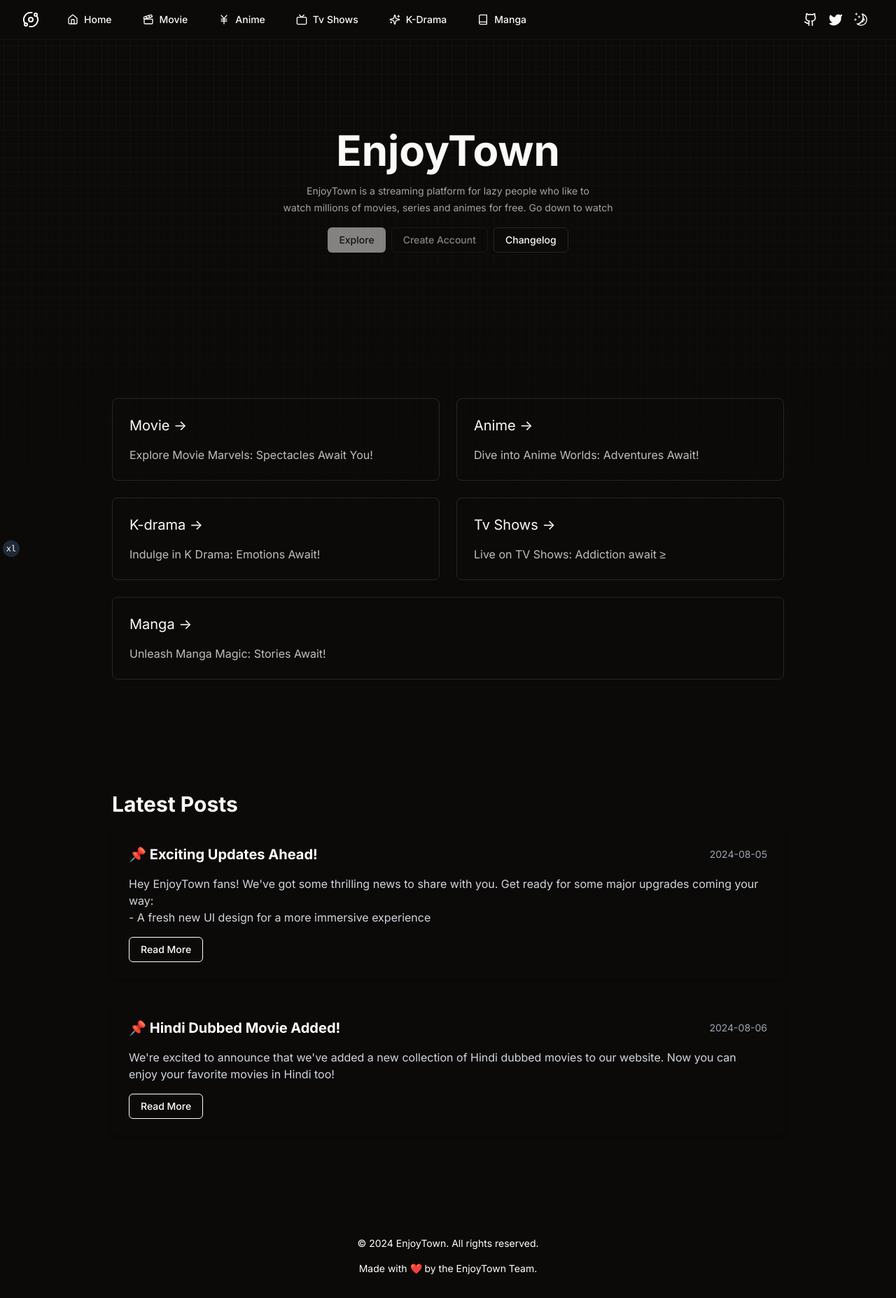
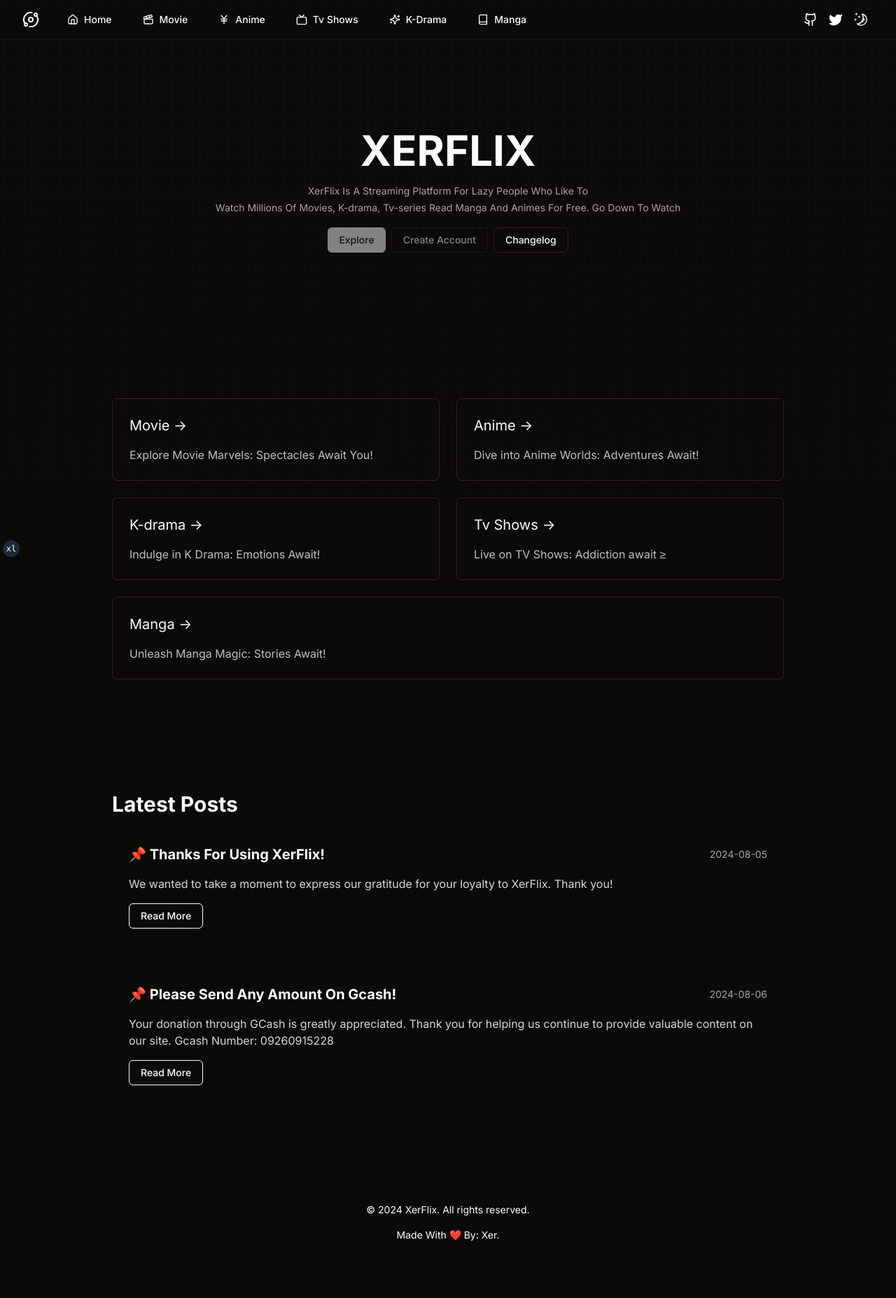
Before and after one commit to anixer0/xerflix10, a Next.js app: page / in a window 1280 px wide. Shown: the whole page at 70% size. After the commit the page ends 1807 px from the top, so only its background shows below. Built offline with nearby package versions, Linux system fonts and the light colour scheme.

Commit message:
Update page.tsx

```diff
--- a/app/page.tsx
+++ b/app/page.tsx
@@ -57,13 +57,13 @@ type Post = {
 
 const posts: Post[] = [
   {
-    title: "📌 Exciting Updates Ahead!",
+    title: "📌 Thanks For Using XerFlix!",
     content: (
       <>
         <div>
-          Hey EnjoyTown fans! We&apos;ve got some thrilling news to share with you. Get ready for some major upgrades coming your way:
+          We wanted to take a moment to express our gratitude for your loyalty to XerFlix. Thank you!
           <br />
-          - A fresh new UI design for a more immersive experience
+
         </div>
       </>
     ),
@@ -71,11 +71,12 @@ const posts: Post[] = [
     link: "/blog/"
   },
   {
-    title: "📌 Hindi Dubbed Movie Added!",
+    title: "📌 Please Send Any Amount On Gcash!",
     content: (
       <>
         <div>
-          We&apos;re excited to announce that we&apos;ve added a new collection of Hindi dubbed movies to our website. Now you can enjoy your favorite movies in Hindi too!
+         Your donation through GCash is greatly appreciated. Thank you for helping us continue to provide valuable content on our site.
+         Gcash Number: 09260915228
         </div>
       </>
     ),
@@ -94,12 +95,12 @@ export default function Home() {
         <section className="flex h-[75vh] items-center md:h-[50vh]">
           <div className="mx-auto flex w-4/5 flex-col items-center justify-center space-y-4 text-center">
             <h1 className="text-6xl font-bold">
-              EnjoyTown
+              XERFLIX
             </h1>
             <p className="text-sm leading-6 text-muted-foreground">
-              EnjoyTown is a streaming platform for lazy people who like to
+               XerFlix Is A Streaming Platform For Lazy People Who Like To
               <br />
-              watch millions of movies, series and animes for free. Go down to watch
+              Watch Millions Of Movies, K-drama, Tv-series Read Manga And Animes For Free. Go Down To Watch
             </p>
             <div className="flex gap-2">
               <Link href={`/a`}>
@@ -201,10 +202,10 @@ export default function Home() {
         <div className="container mx-auto px-4">
           <div className="flex flex-col items-center space-y-4">
             <p className="text-sm">
-              © 2024 EnjoyTown. All rights reserved.
+              © 2024 XerFlix. All rights reserved.
             </p>
             <p className="text-sm">
-              Made with ❤️ by the EnjoyTown Team.
+              Made With ❤️ By: Xer.
             </p>
           </div>
         </div>
```
